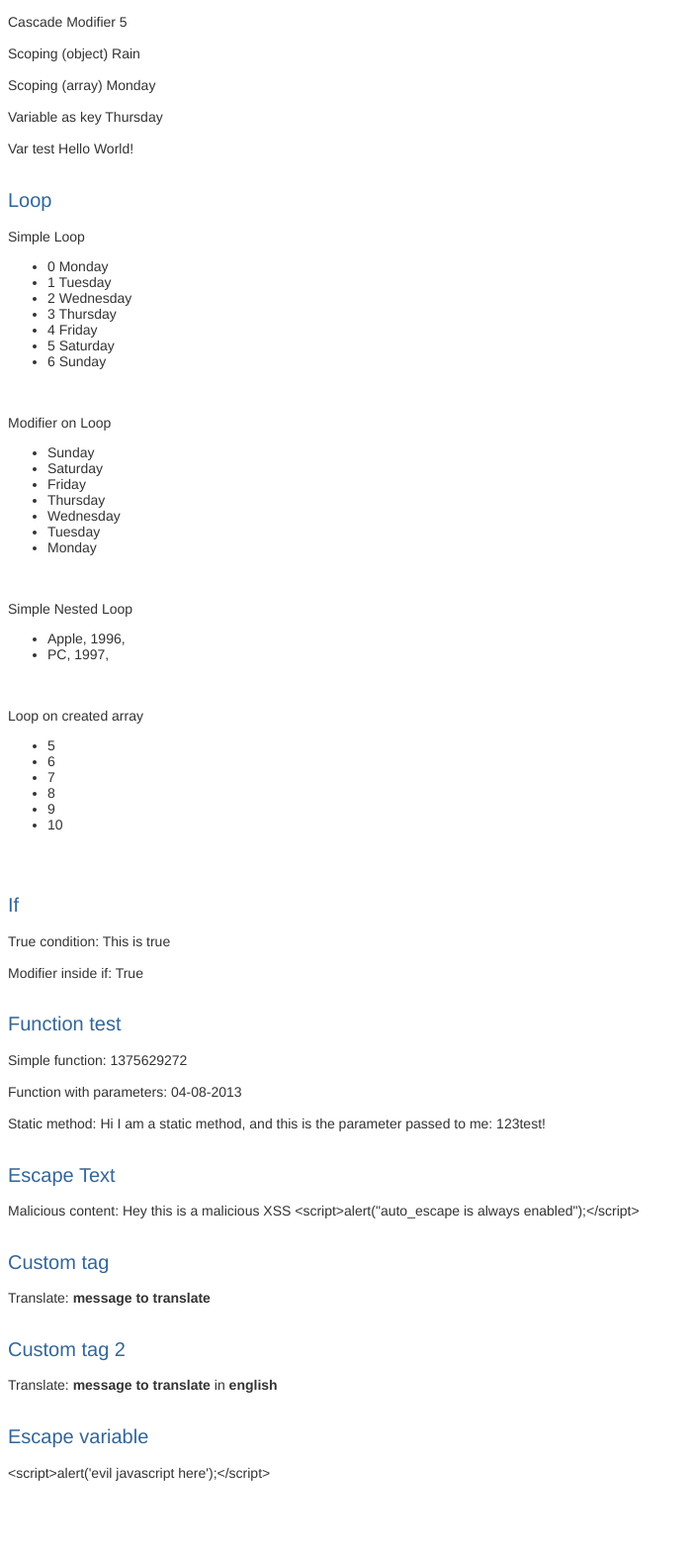
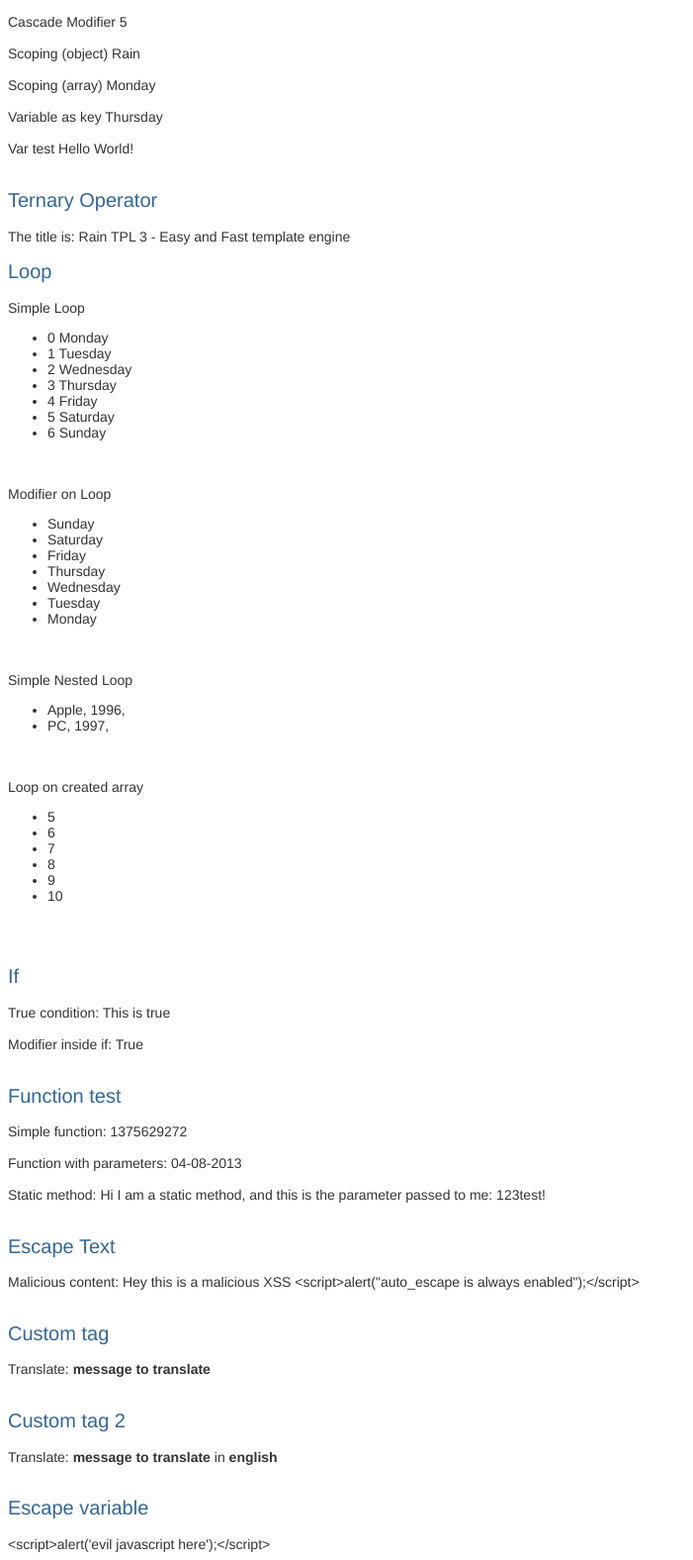
Before and after one commit to feulf/raintpl3, a PHP site: page /example-all.php in a window 1280 px wide. Shown: the part 232-1808 px from the top of the page at 99% size, without its empty margins (0-701 px from the left). Before the commit the page ends 1728 px from the top, so only its background shows below. Run offline with PHP 8.4, Linux system fonts and the light colour scheme; data that the repository does not hold is empty.

Commit message:
Removed echo for ternary operator variable (fix) and added example

```diff
--- a/library/Rain/Tpl/Parser.php
+++ b/library/Rain/Tpl/Parser.php
@@ -533,7 +533,7 @@ class Parser {
 
                 //ternary
                 elseif (preg_match($tagMatch['ternary'], $html, $matches)) {
-	                $parsedCode .= "<?php echo " . '(' . $this->varReplace($matches[1], $loopLevel, $escape = TRUE, $echo = TRUE) . '?' . $this->varReplace($matches[2], $loopLevel, $escape = TRUE, $echo = TRUE) . ':' . $this->varReplace($matches[3], $loopLevel, $escape = TRUE, $echo = TRUE) . ')' . "; ?>";
+	                $parsedCode .= "<?php echo " . '(' . $this->varReplace($matches[1], $loopLevel, $escape = TRUE, $echo = FALSE) . '?' . $this->varReplace($matches[2], $loopLevel, $escape = TRUE, $echo = FALSE) . ':' . $this->varReplace($matches[3], $loopLevel, $escape = TRUE, $echo = TRUE) . ')' . "; ?>";
                 }
 
                 //variables
--- a/templates/test/test.html
+++ b/templates/test/test.html
@@ -1,7 +1,7 @@
 <!DOCTYPE html>
 <html lang="en">
 <head>
-	<title>Test</title>
+	<title>{$title}</title>
 	<link rel="stylesheet" href="style.css" type="text/css" />
 </head>
 <body>
@@ -21,6 +21,9 @@
 	Scoping (array) {$week.0} <br><br>
 	Variable as key {$week[$numbers.0]} <br><br>
 	Var test {$variable} <br><br>
+
+    <h2>Ternary Operator</h2>
+    The title is: {isset($title)?"$title":'default title'}
 
 
 	<h2>Loop</h2>
```
